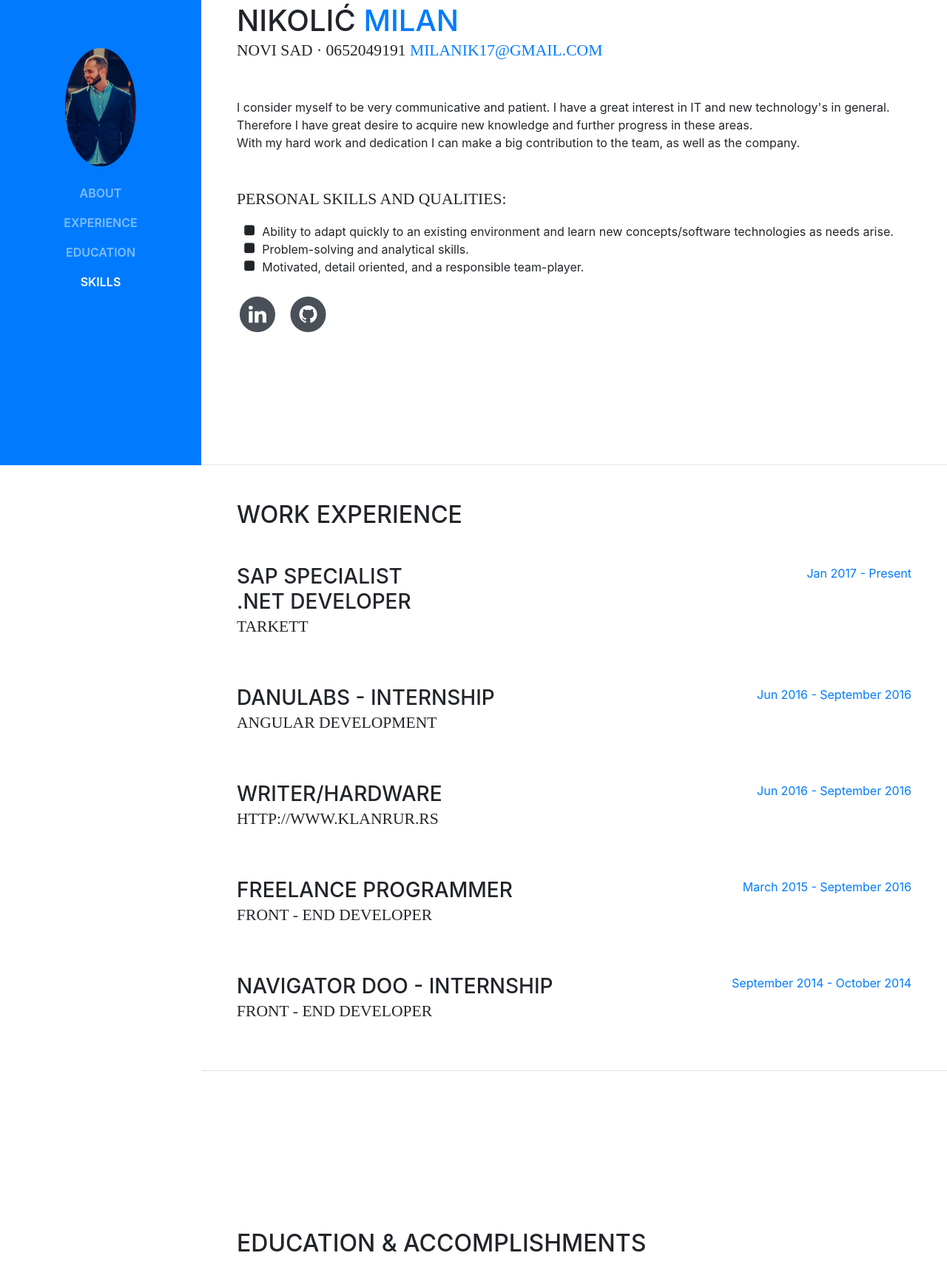
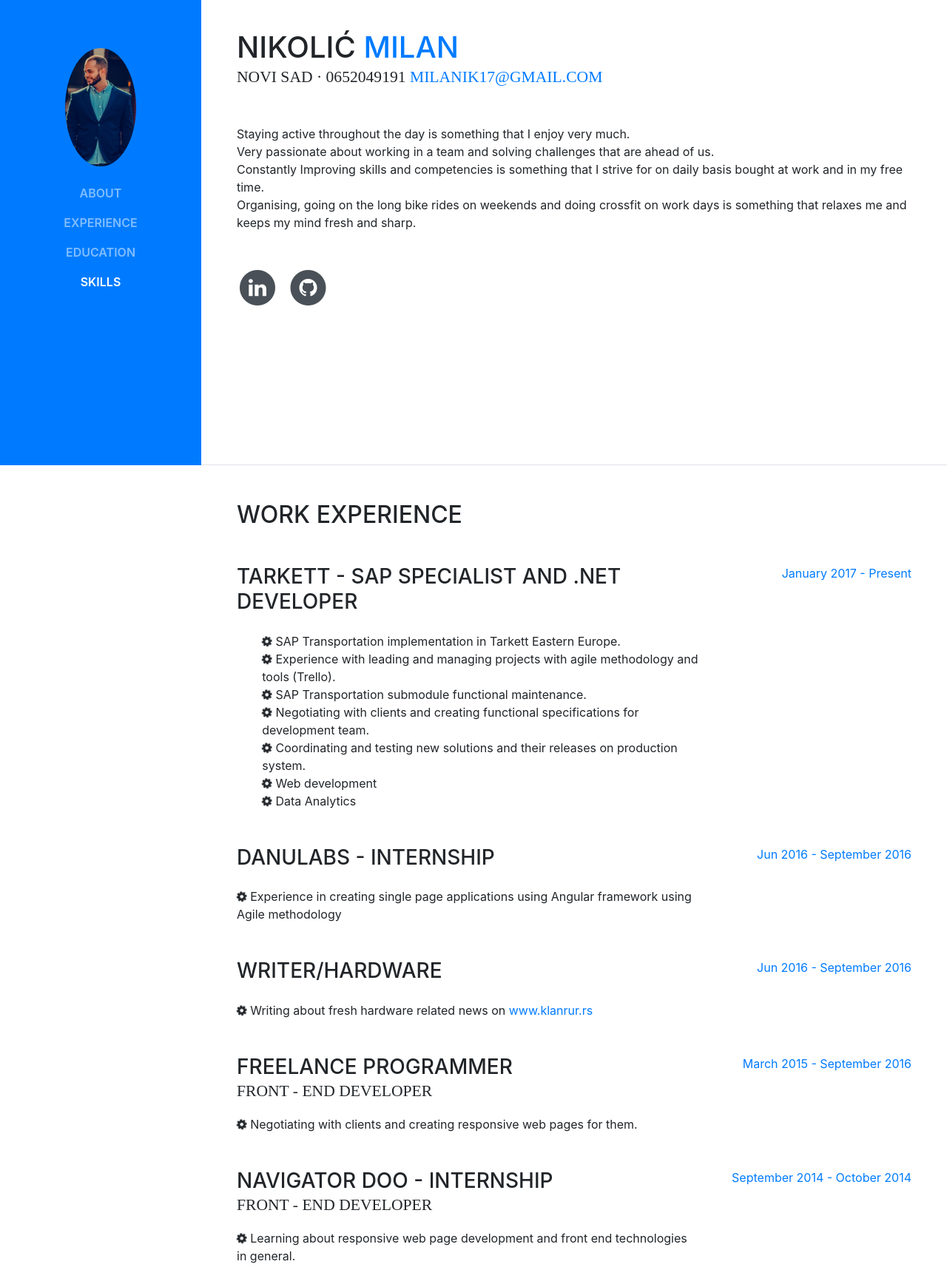
Before and after one commit to milann17/milann17.github.io, a website with bundled scripts: page index.html in a window 1280 px wide. Shown: the part 171-1884 px from the top of the page at 74% size. Built offline with nearby package versions, Linux system fonts and the light colour scheme; a web font is replaced by a local one.

Commit message:
Add files via upload

```diff
--- a/index.html
+++ b/index.html
@@ -70,24 +70,12 @@
         <div class="subheading mb-5">Novi Sad · 0652049191
           <a href="mailto:milanik17@gmail.com">milanik17@gmail.com</a>
         </div>
-        <p class="mb-5">I consider myself to be very communicative and patient. I have a great interest in IT and new technology's in general.
-          <br/> Therefore I have great desire to acquire new knowledge and further progress in these areas.
-          <br/> With my hard work and dedication I can make a big contribution to the team, as well as the company.</p>
-          <div class="subheading mb-3">Personal Skills and Qualities:</div>
-      <ul class="fa-ul mb-0">
-        <li>
-          <i class="fa-li fa fa-square"></i>
-          	Ability to adapt quickly to an existing environment and learn new concepts/software technologies as needs arise.  </li>
-        <li>
-          <li>
-            <i class="fa-li fa fa-square"></i>
-            	Problem-solving and analytical skills.   </li>
-          <li>
-            <i class="fa-li fa fa-square"></i>
-            	Motivated, detail oriented, and a responsible team-player. </li>
+    <p class="mb-5">Staying active throughout the day is something that I enjoy very much.<br/>
+          Very passionate about working in a team and solving challenges that are ahead of us.<br/>
+           Constantly Improving skills and competencies is something that I strive for on daily basis bought at work and in my free time. <br/>
+           Organising, going on the long bike rides on weekends and doing crossfit on work days is something that relaxes me and keeps my mind fresh and sharp.</p>
 
-                <br/>
-      </ul>
+
         <ul class="list-inline list-social-icons mb-0">
 
           <li class="list-inline-item">
@@ -117,20 +105,51 @@
 
         <div class="resume-item d-flex flex-column flex-md-row mb-5">
           <div class="resume-content mr-auto">
-            <h3 class="mb-0">SAP Specialist</h3>
-            <h3 class="mb-0">.NET Developer</h3>
-            <div class="subheading mb-3">Tarkett</div>
+            <h3 class="mb-0">Tarkett  - SAP Specialist and .NET Developer</h3>
+            <br/>
 
+
+            <ul class="fa-ul mb-0">
+              <li>
+                <i class="fa fa-cog fa-spin"></i>
+                SAP Transportation implementation in Tarkett Eastern Europe.</li>
+              <li>
+                  <li>
+                      <i class="fa fa-cog fa-spin"></i>
+                      Experience with leading and managing projects with agile methodology and tools (Trello).</li>
+                <li>
+                  <i class="fa fa-cog fa-spin"></i>
+                  SAP Transportation submodule functional maintenance.</li>
+                <li>
+                  <i class="fa fa-cog fa-spin"></i>
+                  Negotiating with clients and creating functional specifications for development team.</li>
+                <li>
+                  <i class="fa fa-cog fa-spin"></i>
+                  Coordinating and testing new solutions and their releases on production system.</li>
+
+                <li>
+                  <i class="fa fa-cog fa-spin"></i>
+                	Web development</li>
+                <li>
+                  <li>
+                    <i class="fa fa-cog fa-spin"></i>
+                    Data Analytics </li>
+                  <li>
+            </ul>
           </div>
           <div class="resume-date text-md-right">
-            <span class="text-primary">Jan 2017 - Present</span>
+            <span class="text-primary">January  2017 - Present</span>
           </div>
         </div>
 
         <div class="resume-item d-flex flex-column flex-md-row mb-5">
           <div class="resume-content mr-auto">
             <h3 class="mb-0">Danulabs - internship</h3>
-            <div class="subheading mb-3">Angular development</div>
+            <br/>
+
+            <i class="fa fa-cog fa-spin"></i>
+            Experience in creating single page applications using Angular framework using Agile methodology</li>
+
 
           </div>
           <div class="resume-date text-md-right">
@@ -141,7 +160,12 @@
         <div class="resume-item d-flex flex-column flex-md-row mb-5">
           <div class="resume-content mr-auto">
             <h3 class="mb-0">Writer/Hardware</h3>
-            <div class="subheading mb-3">http://www.klanrur.rs</div>
+               <br/>
+
+<i class="fa fa-cog fa-spin"></i>
+Writing about fresh hardware related news on
+                <a href="http://www.klanrur.rs">www.klanrur.rs</a></li>
+
 
           </div>
           <div class="resume-date text-md-right">
@@ -154,6 +178,10 @@
             <h3 class="mb-0">Freelance Programmer</h3>
             <div class="subheading mb-3">Front - end developer</div>
 
+            <i class="fa fa-cog fa-spin"></i>
+            Negotiating with clients and creating responsive web pages for them.</li>
+
+
           </div>
           <div class="resume-date text-md-right">
             <span class="text-primary">March 2015 - September 2016</span>
@@ -164,6 +192,9 @@
           <div class="resume-content mr-auto">
             <h3 class="mb-0">Navigator DOO - Internship</h3>
             <div class="subheading mb-3">Front - end developer</div>
+
+               <i class="fa fa-cog fa-spin"></i>
+               Learning about responsive web page development and front end technologies in general.</li>
 
           </div>
           <div class="resume-date text-md-right">
@@ -195,6 +226,7 @@
             </h3>
             <div class="subheading mb-3">Vojvodina ICT Cluster Academy - Web developer</div>
             <div class="subheading mb-3">Planning and organizational skills - TIM Centar</div>
+            <div class="subheading mb-3">Presentation Skills - Tarkett</div>
 
           </div>
 
@@ -207,7 +239,7 @@
     <div class="my-auto">
       <h2 class="mb-5">Skills</h2>
 
-      <div class="subheading mb-3">Programming Languages &amp; Tools</div>
+      <div class="subheading mb-3">	Languages  &amp;  Frameworks</div>
       <ul class="fa-ul mb-0">
         <li>
           <i class="fa-li fa fa-check"></i>
@@ -232,46 +264,33 @@
             <li>
               <i class="fa-li fa fa-check"></i>
               C#</li>
+              <li>
+                  <i class="fa-li fa fa-check"></i>
+                  ASP.NET</li>
             <li>
-                <li>
-                    <i class="fa-li fa fa-check"></i>
-                    ASP.NET</li>
-                  <li>
               <li>
                 <i class="fa-li fa fa-check"></i>
                 Microsoft office</li>
               <li>
 
       </ul>
-      <br />
-      <div class="subheading mb-0s">Experience</div>
-      <br />
+      <br/>
       <ul class="fa-ul mb-0">
-        <li>
-          <i class="fa fa-cog fa-spin"></i>
-          SAP Transportation implementation in Tarkett Eastern Europe.</li>
-        <li>
           <li>
-            <i class="fa fa-cog fa-spin"></i>
-            SAP Transportation submodule functional maintenance.</li>
-          <li>
-            <i class="fa fa-cog fa-spin"></i>
-            Negotiating with clients and creating functional specifications for development team.</li>
-          <li>
-            <i class="fa fa-cog fa-spin"></i>
-            Coordinating and testing new solutions and their releases on production system.</li>
-          <li>
-            <i class="fa fa-cog fa-spin"></i>
-            Experience with leading and managing projects with agile methodology and tools (Trello).</li>
-          <li>
-            <i class="fa fa-cog fa-spin"></i>
-            Web development</li>
+            <i class="fa-li fa fa-square"></i>
+              Ability to adapt quickly to an existing environment and learn new concepts/software technologies as needs arise.  </li>
           <li>
             <li>
-              <i class="fa fa-cog fa-spin"></i>
-              Data Analytics</li>
+              <i class="fa-li fa fa-square"></i>
+                Problem-solving and analytical skills.   </li>
             <li>
-      </ul>
+              <i class="fa-li fa fa-square"></i>
+                Motivated, detail oriented, and a responsible team-player. </li>
+
+                  <br/>
+        </ul>
+
+
     </div>
     </section>
 
```
